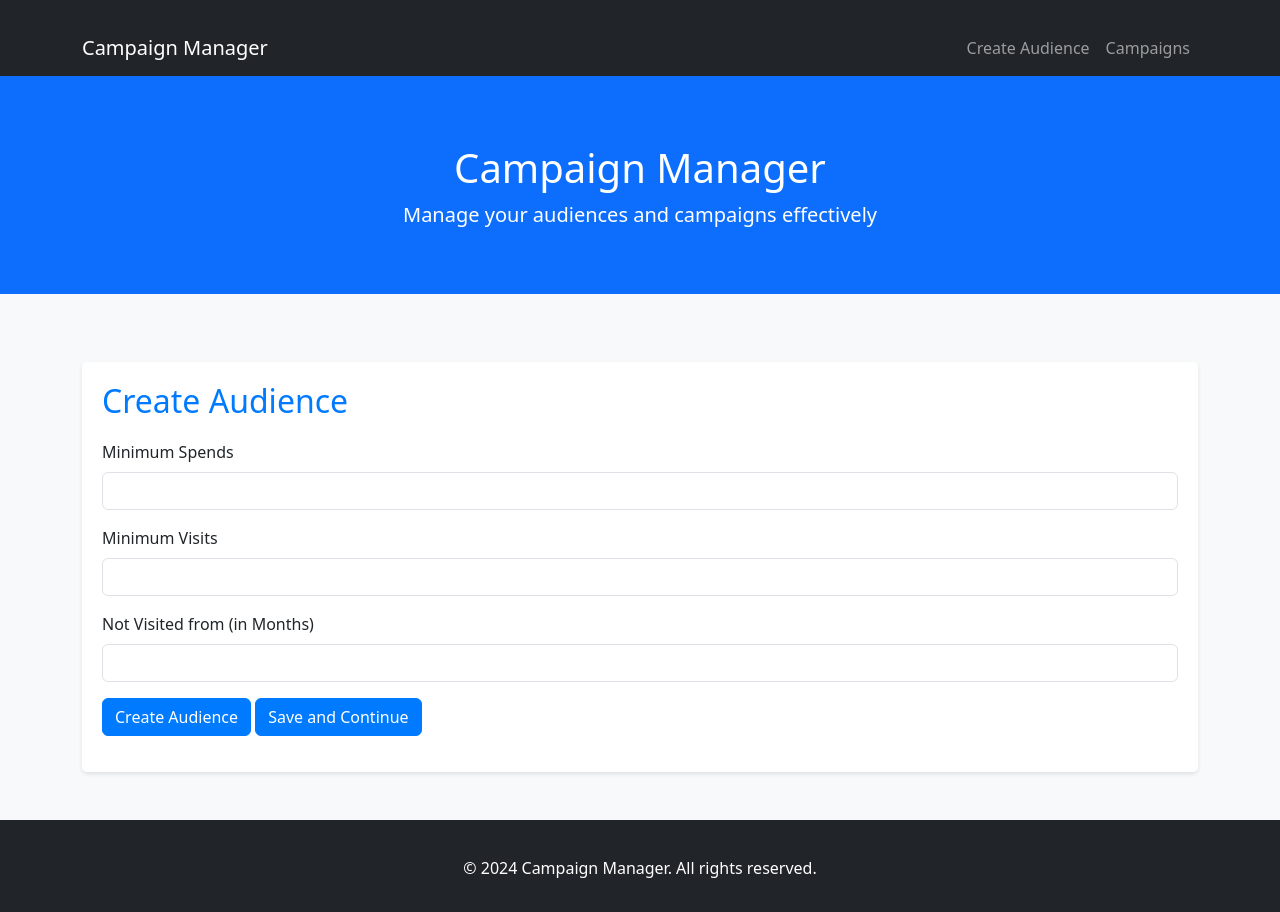
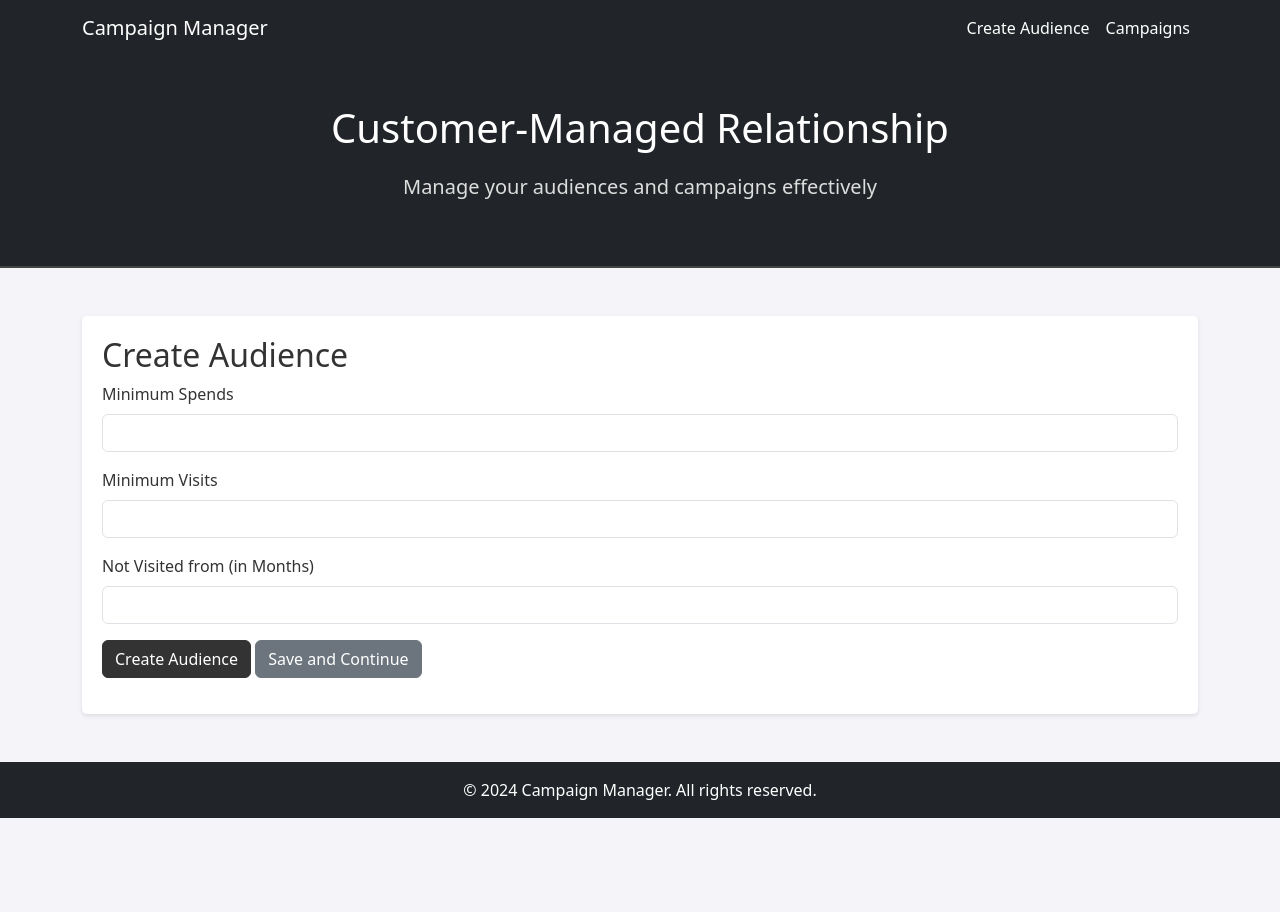
Before and after one commit to 91aashutosh/CMR, a plain HTML site: page frontend/index.html in a window 1280 px wide. After the commit the page ends 818 px from the top, so only its background shows below. Drawn offline with nearby package versions, Linux system fonts and the light colour scheme.

Commit message:
updated frontend styles

```diff
--- a/backend/app.js
+++ b/backend/app.js
@@ -10,6 +10,7 @@ const audienceRoutes = require('./routes/audience');
 const campaignRoutes = require('./routes/campaigns');
 const CommunicationLogRoutes = require('./routes/communicationLog')
 const cors = require('cors');
+const dotenv = require('dotenv').config();
 
 const app = express();
 
@@ -19,7 +20,7 @@ app.use(bodyParser.json());
 app.use(cors());
 
 // DB Config
-mongoose.connect(keys.mongoURI, { useNewUrlParser: true, useUnifiedTopology: true });
+mongoose.connect(process.env.mongoURI, { useNewUrlParser: true, useUnifiedTopology: true });
 
 // Passport middleware
 // app.use(passport.initialize());
--- a/backend/config/keys.js
+++ b/backend/config/keys.js
@@ -1,5 +1,4 @@
 module.exports = {
-    mongoURI: "mongodb+srv://aditya23122003kumar:nb9jaDfoWowOYOWK@cluster01.k05lkkl.mongodb.net/?retryWrites=true&w=majority&appName=Cluster01/CRM",
     googleClientID: 'YOUR_GOOGLE_CLIENT_ID',
     googleClientSecret: 'YOUR_GOOGLE_CLIENT_SECRET',
     jwtSecret: 'YOUR_JWT_SECRET',
--- a/backend/package.json
+++ b/backend/package.json
@@ -13,6 +13,7 @@
     "bcryptjs": "^2.4.3",
     "body-parser": "^1.20.2",
     "cors": "^2.8.5",
+    "dotenv": "^16.4.5",
     "express": "^4.19.2",
     "google-auth-library": "^9.10.0",
     "jsonwebtoken": "^9.0.2",
--- a/backend/routes/customers.js
+++ b/backend/routes/customers.js
@@ -35,6 +35,10 @@
     }
 
     try {
+      if(!spends && !visits && !noVisitMonths)
+        {
+          return res.json([]);
+        }
       const customers = await Customer.find(query);
       console.log("customers", customers);
       res.json(customers);
--- a/frontend/css/styles.css
+++ b/frontend/css/styles.css
@@ -1,16 +1,35 @@
-/* styles.css */
-
 body {
-    background-color: #f8f9fa;
+    background-color: #f4f4f9;
+    color: #333;
 }
 
-.container {
-    padding-top: 20px;
+.navbar {
+    background-color: #212529;
 }
 
-h2, h3 {
+.navbar-brand, .nav-link {
+    color: #fff !important;
+}
+
+.nav-link:hover {
+    color: #ccc !important;
+}
+
+header {
+    background: #333;
+    color: #fff;
+    padding: 60px 0;
+    border-bottom: 2px solid #444;
+}
+
+h1 {
+    font-size: 2.5rem;
     margin-bottom: 20px;
-    color: #007bff;
+}
+
+.lead {
+    font-size: 1.25rem;
+    color: #ddd;
 }
 
 .section {
@@ -22,22 +41,26 @@ h2, h3 {
 }
 
 .card {
-    border: 1px solid #007bff;
-    margin-bottom: 20px;
+    border: 1px solid #333;
     border-radius: 5px;
     cursor: pointer;
+    transition: transform 0.2s;
+}
+
+.card:hover {
+    transform: scale(1.02);
 }
 
 .card-body {
-    background: #e9f5ff;
+    background: #f8f9fa;
 }
 
 .card-title {
-    color: #007bff;
+    color: #333;
 }
 
 .card-text {
-    color: #333;
+    color: #555;
 }
 
 .card.selected {
@@ -45,12 +68,48 @@ h2, h3 {
     background: #e3fcef;
 }
 
-.btn-primary {
-    background-color: #007bff;
-    border-color: #007bff;
+.btn-dark {
+    background-color: #333;
+    border-color: #333;
+    color: #fff;
+    transition: background-color 0.2s, border-color 0.2s;
 }
 
-.btn-primary:hover {
-    background-color: #0056b3;
-    border-color: #0056b3;
+.btn-dark:hover {
+    background-color: #444;
+    border-color: #444;
 }
+
+.btn-secondary {
+    background-color: #6c757d;
+    border-color: #6c757d;
+    color: #fff;
+    transition: background-color 0.2s, border-color 0.2s;
+}
+
+.btn-secondary:hover {
+    background-color: #5a6268;
+    border-color: #545b62;
+}
+
+.btn-success {
+    background-color: #28a745;
+    border-color: #28a745;
+    color: #fff;
+    transition: background-color 0.2s, border-color 0.2s;
+}
+
+.btn-success:hover {
+    background-color: #218838;
+    border-color: #1e7e34;
+}
+
+footer {
+    background-color: #212529;
+    color: #fff;
+    padding: 20px 0;
+}
+
+footer p {
+    margin: 0;
+}
--- a/frontend/index.html
+++ b/frontend/index.html
@@ -5,28 +5,34 @@
     <meta name="viewport" content="width=device-width, initial-scale=1.0">
     <title>Campaign Manager</title>
     <link href="https://cdn.jsdelivr.net/npm/bootstrap@5.3.0-alpha1/dist/css/bootstrap.min.css" rel="stylesheet">
+    <link href="https://cdn.jsdelivr.net/npm/bootstrap-icons/font/bootstrap-icons.css" rel="stylesheet">
     <link rel="stylesheet" href="css/styles.css">
 </head>
 <body>
     <!-- Navbar -->
-    <nav class="navbar navbar-dark bg-dark">
+    <nav class="navbar navbar-expand-lg navbar-dark bg-dark">
         <div class="container">
-            <a href="#/" class="navbar-brand">Campaign Manager</a>
-            <ul class="navbar-nav d-flex flex-row">
-                <li class="nav-item mx-2">
-                    <a href="#/create-audience" class="nav-link">Create Audience</a>
-                </li>
-                <li class="nav-item mx-2">
-                    <a href="#/campaigns" class="nav-link">Campaigns</a>
-                </li>
-            </ul>
+            <a class="navbar-brand" href="#/">Campaign Manager</a>
+            <button class="navbar-toggler" type="button" data-bs-toggle="collapse" data-bs-target="#navbarNav" aria-controls="navbarNav" aria-expanded="false" aria-label="Toggle navigation">
+                <span class="navbar-toggler-icon"></span>
+            </button>
+            <div class="collapse navbar-collapse" id="navbarNav">
+                <ul class="navbar-nav ms-auto">
+                    <li class="nav-item">
+                        <a class="nav-link" href="#/create-audience">Create Audience</a>
+                    </li>
+                    <li class="nav-item">
+                        <a class="nav-link" href="#/campaigns">Campaigns</a>
+                    </li>
+                </ul>
+            </div>
         </div>
     </nav>
 
     <!-- Header -->
-    <header class="bg-primary text-white text-center py-5">
+    <header class="bg-dark text-white text-center py-5">
         <div class="container">
-            <h1>Campaign Manager</h1>
+            <h1>Customer-Managed Relationship</h1>
             <p class="lead">Manage your audiences and campaigns effectively</p>
         </div>
     </header>
@@ -49,8 +55,8 @@
                     <label for="noVisitMonths" class="form-label">Not Visited from (in Months)</label>
                     <input type="number" class="form-control" id="noVisitMonths">
                 </div>
-                <button type="submit" class="btn btn-primary">Create Audience</button>
-                <button id="save-continue" class="btn btn-primary">Save and Continue</button>
+                <button type="submit" class="btn btn-dark">Create Audience</button>
+                <button id="save-continue" class="btn btn-secondary">Save and Continue</button>
             </form>
             <div id="audience-result" class="mt-3"></div>
         </section>
@@ -64,8 +70,6 @@
         </section>
     </main>
 
-
-
     <!-- Footer -->
     <footer class="bg-dark text-white text-center py-3">
         <div class="container">
@@ -73,6 +77,8 @@
         </div>
     </footer>
 
+    <script src="https://cdn.jsdelivr.net/npm/@popperjs/core@2.11.6/dist/umd/popper.min.js"></script>
+    <script src="https://cdn.jsdelivr.net/npm/bootstrap@5.3.0-alpha1/dist/js/bootstrap.min.js"></script>
     <script src="https://cdn.jsdelivr.net/npm/axios/dist/axios.min.js"></script>
     <script src="js/script.js"></script>
 </body>
```
Also changed, not shown: frontend/dashboard.html (+4 -1 lines).
